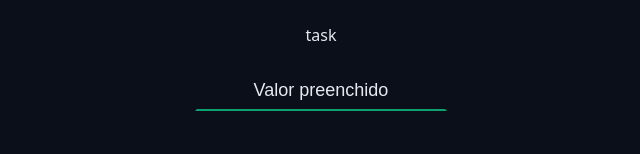
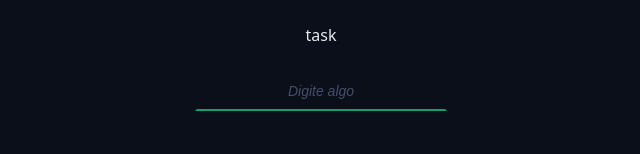
Before and after one commit to rodilon/chronos-pomodoro, a React (Vite) app: page / in a window 1280 px wide. Shown: the part 517-671 px from the top of the page, without its empty margins (319-959 px from the left). Built offline with nearby package versions, Linux system fonts and the light colour scheme.

Commit message:
feat: substitui gerenciamento de estado de tarefas por useState no formulário principal

```diff
--- a/src/components/MainForm/index.tsx
+++ b/src/components/MainForm/index.tsx
@@ -2,10 +2,10 @@ import { PlayCircleIcon } from 'lucide-react';
 import { Cycles } from '../Cycles';
 import { DefaultButton } from '../DefaultButton';
 import { DefaultInput } from '../DefaultInput';
-import { useTaskContext } from '../../context/TaskContext/useTaskContext';
+import { useState } from 'react';
 
 export function MainForm() {
-  const { setState } = useTaskContext();
+  const [taskName, setTaskName] = useState('');
 
   function handleCreateNewTask(event: React.FormEvent<HTMLFormElement>) {
     event.preventDefault();
@@ -20,7 +20,8 @@ export function MainForm() {
           id='meuInput'
           type='string'
           placeholder='Digite algo'
-          defaultValue={'Valor preenchido'}
+          value={taskName}
+          onChange={e => setTaskName(e.target.value)}
         />
       </div>
 
```
